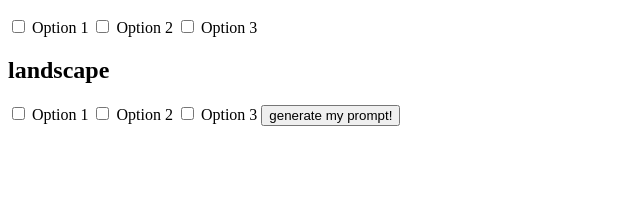
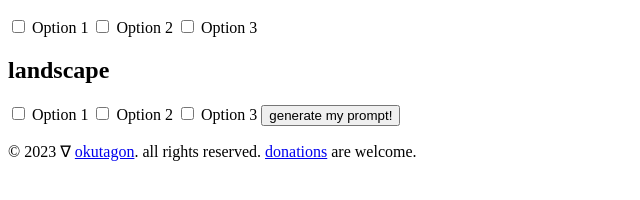
Before and after one commit to levent1ozgur/simple-prompt-generator, a plain HTML site: page index.html in a window 1280 px wide. Shown: the part 110-310 px from the top of the page, without its empty margins (0-640 px from the left). Drawn offline with Linux system fonts and the light colour scheme.

Commit message:
Update index.html

```diff
--- a/index.html
+++ b/index.html
@@ -4,9 +4,7 @@
     <meta charset="UTF-8">
     <meta name="viewport" content="width=device-width, initial-scale=1.0">
     <title>simple prompt generator</title>
-    <style>
-        /* Add your CSS styles here */
-    </style>
+    <link rel="shortcut icon" type="image/png" href="styles/favicon.png">
 </head>
 <body>
 
@@ -42,4 +40,11 @@
 
 
 </body>
+<footer id="footer">
+<p>&copy; 2023 &nabla; <a href="https://okutagon.dev/">okutagon</a>. all rights reserved. <a href="https://okutagon.dev/donation/">donations</a> are welcome.</p>
+</footer>
+</div>
+	<!-- javascript -->
+<script type="text/javascript" src="/scripts/script.js" async></script>
+</body>
 </html>
```
